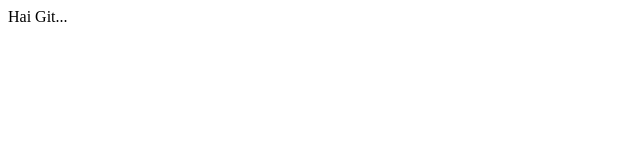
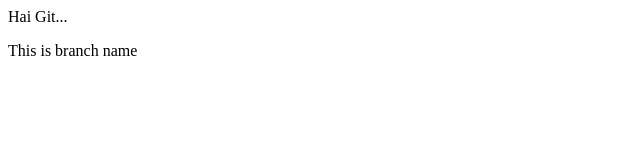
Before and after one commit to daraharini/Second-Repository, a plain HTML site: page index.html in a window 1280 px wide. Shown: the whole page, without its empty margins (0-640 px from the left). Drawn offline with Linux system fonts and the light colour scheme.

Commit message:
add new feature

```diff
--- a/index.html
+++ b/index.html
@@ -1 +1,3 @@
 <h>Hai Git...</h>
+
+<p>This is branch name</p>
```
